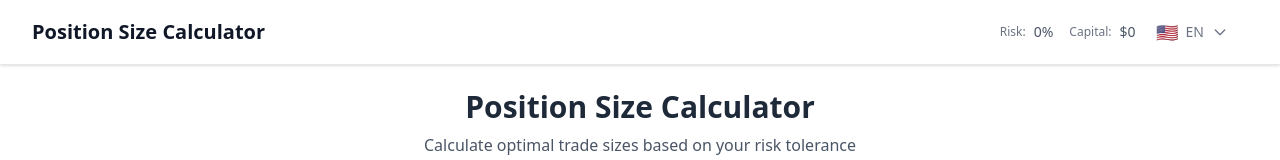
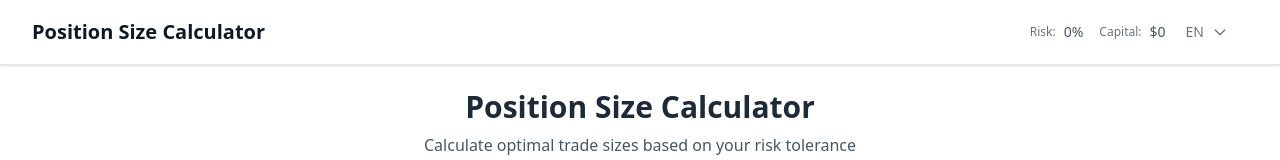
Before and after one commit to johncegom/position-size-calculator, a React (Vite) app: page / in a window 1280 px wide. Shown: the top 160 px of the page. Built offline with nearby package versions, Linux system fonts and the light colour scheme.

Commit message:
fix: fix some visualize text (language, decimals of price)

```diff
--- a/src/components/calculator/RiskRewardSimulator.tsx
+++ b/src/components/calculator/RiskRewardSimulator.tsx
@@ -96,9 +96,7 @@ const RiskRewardSimulator = () => {
               {" "}
               {t("simulator.takeProfitPrice")}
             </span>
-            <span className="font-medium">
-              ${formatToTwoDecimals(scenario.takeProfitPrice)}
-            </span>
+            <span className="font-medium">${scenario.takeProfitPrice}</span>
           </div>
 
           <div className="flex justify-between">
@@ -152,7 +150,7 @@ const RiskRewardSimulator = () => {
 
   return (
     <div className="bg-white p-4 rounded-lg shadow-md">
-      <div className="flex flex-col md:flex-row items-center justify-between mb-4">
+      <div className="flex flex-col  items-center justify-between mb-4">
         <h2 className="text-xl font-semibold">{t("simulator.title")}</h2>
         <div className="text-sm text-gray-500">
           {t("simulator.positionLabel")} ${formatToTwoDecimals(positionSize)}
--- a/src/components/common/LanguageSwitch.tsx
+++ b/src/components/common/LanguageSwitch.tsx
@@ -8,8 +8,8 @@ interface Language {
 }
 
 const SUPPORTED_LANGUAGES: Language[] = [
-  { code: "en", name: "English", flag: "🇺🇸" },
-  { code: "vi", name: "Tiếng Việt", flag: "🇻🇳" },
+  { code: "en", name: "English" },
+  { code: "vi", name: "Tiếng Việt" },
 ];
 
 const LanguageSwitch = () => {
@@ -35,7 +35,6 @@ const LanguageSwitch = () => {
         className="flex items-center space-x-2 p-2 rounded-md text-gray-500 dark:text-gray-400 hover:text-gray-700 dark:hover:text-gray-200 hover:bg-gray-100 dark:hover:bg-gray-800 focus:outline-none focus:ring-2 focus:ring-blue-500 transition-colors duration-200"
         aria-label={t("common.language")}
       >
-        <span className="text-lg">{currentLanguage.flag}</span>
         <span className="hidden sm:block text-sm font-medium">
           {currentLanguage.code.toUpperCase()}
         </span>
```
